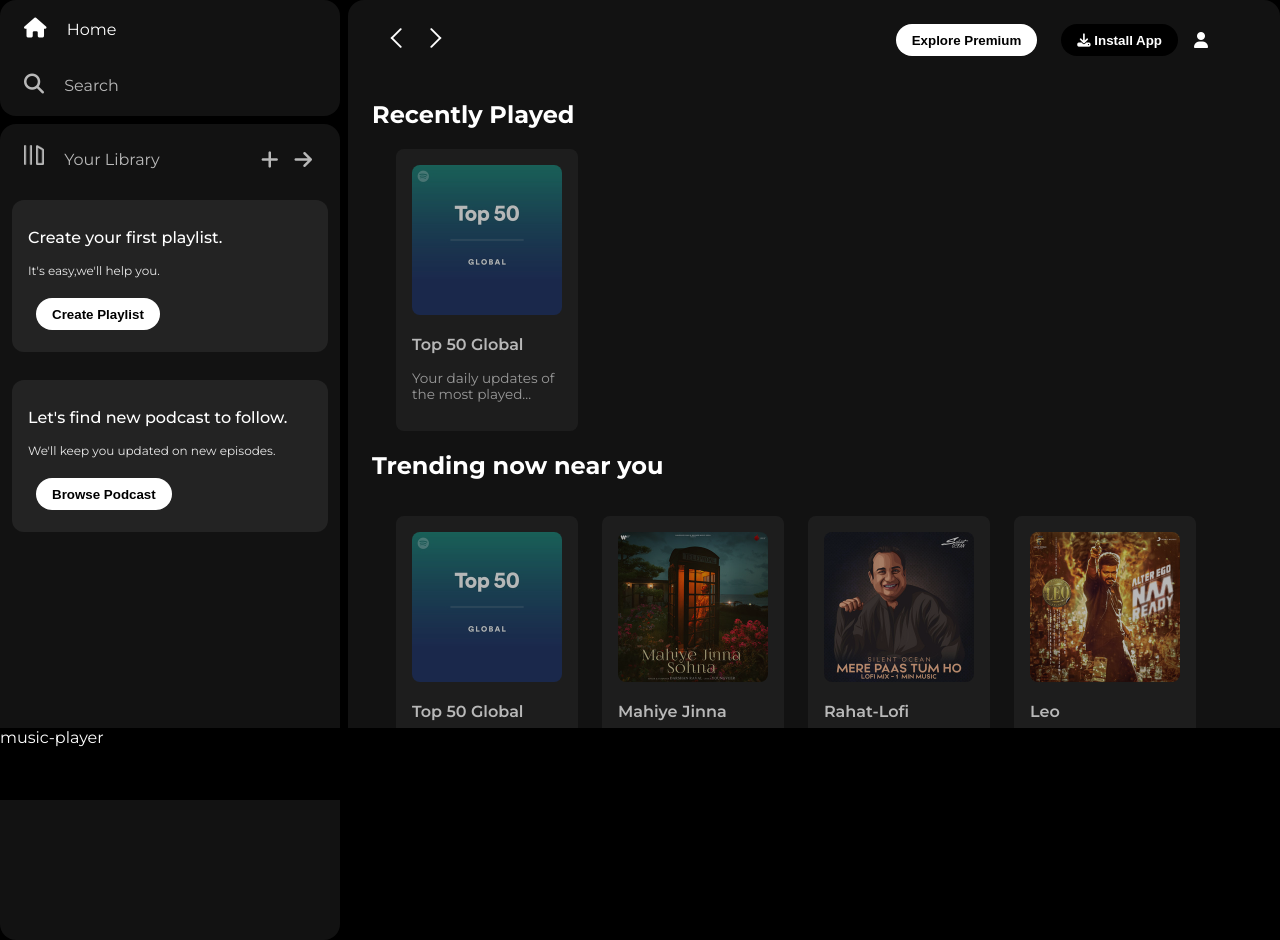
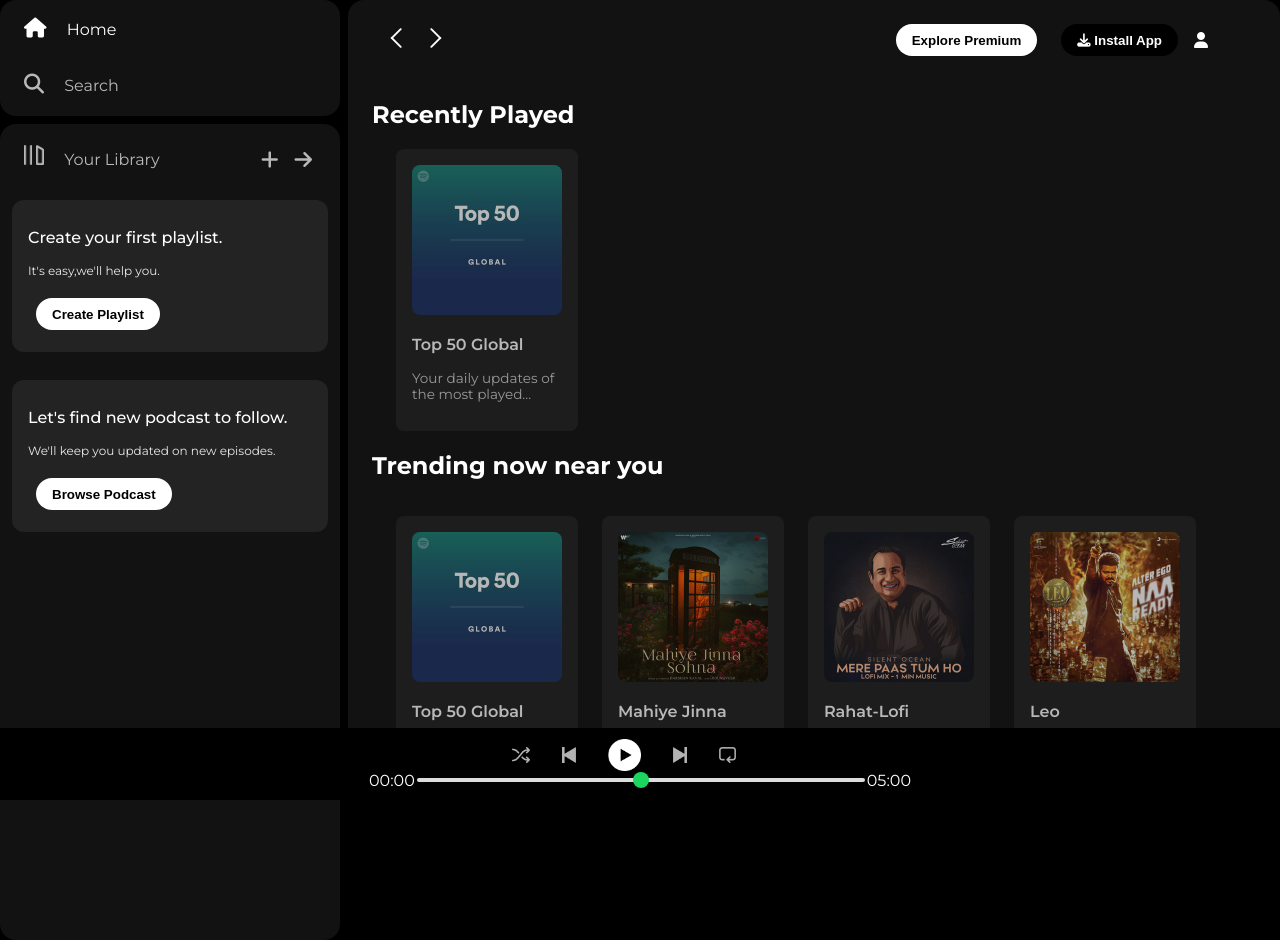
Before and after one commit to Pratik94229/Spotify-Clone, a plain HTML site: page index.html in a window 1280 px wide. Drawn offline with Linux system fonts and the light colour scheme.

Commit message:
music player created

```diff
--- a/index.html
+++ b/index.html
@@ -148,7 +148,9 @@
 
                 </div>
 
-        </div>
+            </div>
+
+
 
         <div class="footer">
             <div class="line">
@@ -163,7 +165,28 @@
 
 
         </div>
-        <div class="music-player">music-player</div>
+
+        <div class="music-player">
+            <div class="album"></div>
+            <div class="player">
+                <div class="player-control">
+                    <img src="assets\player_icon1.png" class="player-control-icon">
+                    <img src="assets\player_icon2.png" class="player-control-icon">
+                    <img src="assets\player_icon3.png" class="player-control-icon" style="opacity: 1; height: 2rem;">
+                    <img src="assets\player_icon4.png" class="player-control-icon">
+                    <img src="assets\player_icon5.png" class="player-control-icon">
+                </div>
+
+                <div class="playback-bar">
+                    <span class="curr-time">00:00</span>
+                    <input type="range" min="0" max="100" class="progress-bar">
+                    <span class="tot-time">05:00</span>
+                </div>
+
+            </div>
+            <div class="control"></div>
+        </div>
+
     </div>
 
 </body>
--- a/style.css
+++ b/style.css
@@ -192,7 +192,7 @@ a{
 }
 
 .card:hover{
-    opacity: 1;
+    opacity: 1.5;
 }
 
 .card-container{
@@ -227,3 +227,71 @@ a{
     border-top: 1px solid #ccc;
     opacity: 0.4;
 }
+
+.music-player{
+    display: flex;
+    justify-content: space-between;
+    align-items: center;
+}
+
+.album{
+    width: 25%;
+}
+
+.player{
+    width: 50%;
+
+
+}
+
+.control{
+    width: 25%;
+}
+
+.player-control{
+    display: flex;
+    justify-content: center;
+    align-items: center;
+
+}
+
+.player-control-icon{
+    height: 1rem;
+    margin-right: 2rem;
+    opacity: 0.7;
+
+}
+
+.player-control-icon:hover{
+
+    opacity: 1;
+
+}
+
+.playback-bar{
+    display: flex;
+    align-items: center;
+    justify-content:center
+}
+
+.progress-bar{
+    width: 70%;
+    appearance: none;
+    background: transparent;
+    cursor: pointer;
+}
+
+.progress-bar::-webkit-slider-runnable-track{
+    background-color: #ddd;
+    border-radius: 100px;
+    height: 0.2rem;
+}
+
+.progress-bar::-webkit-slider-thumb{
+    appearance: none;
+    height: 1rem;
+    width: 1rem;
+    background-color: #1bd760;
+    border-radius: 50%;
+    margin-top: -6px;
+}
```
